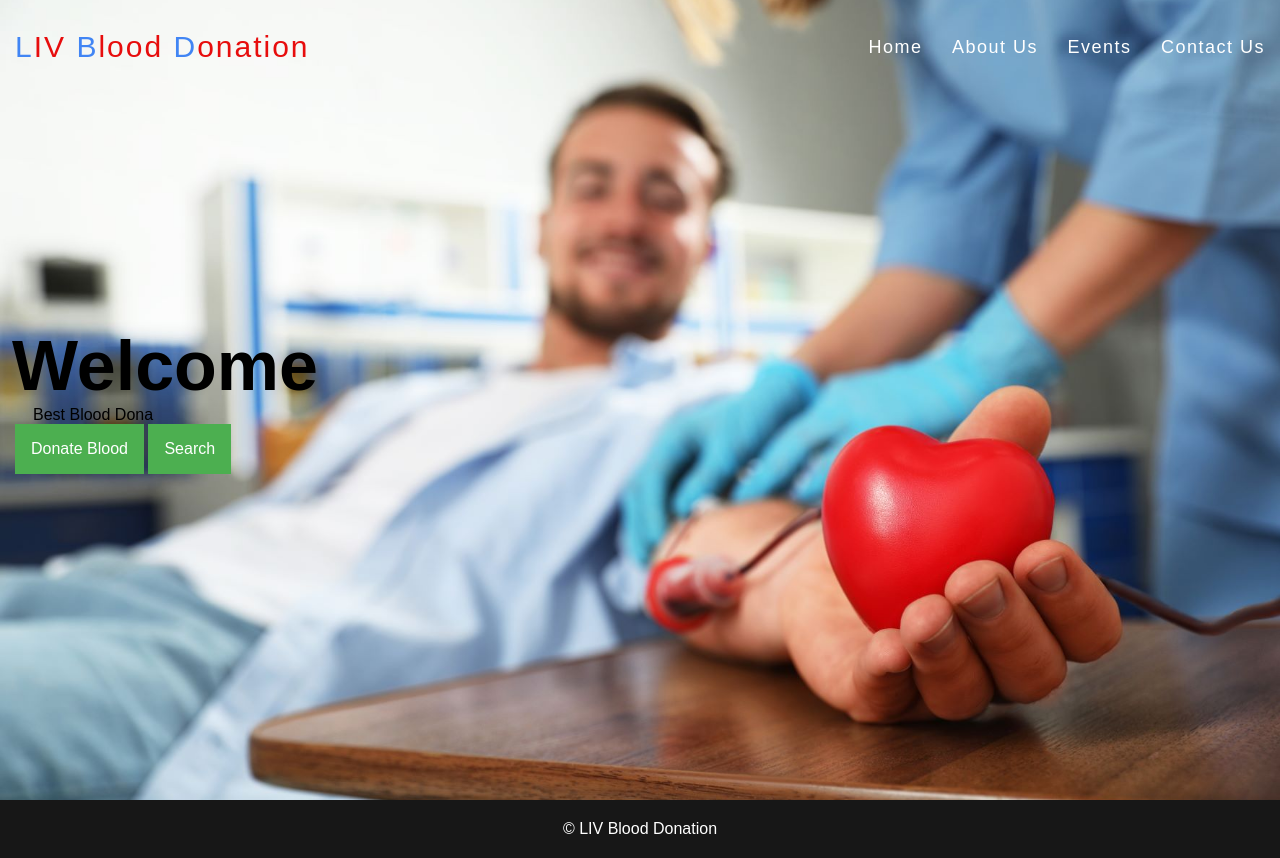
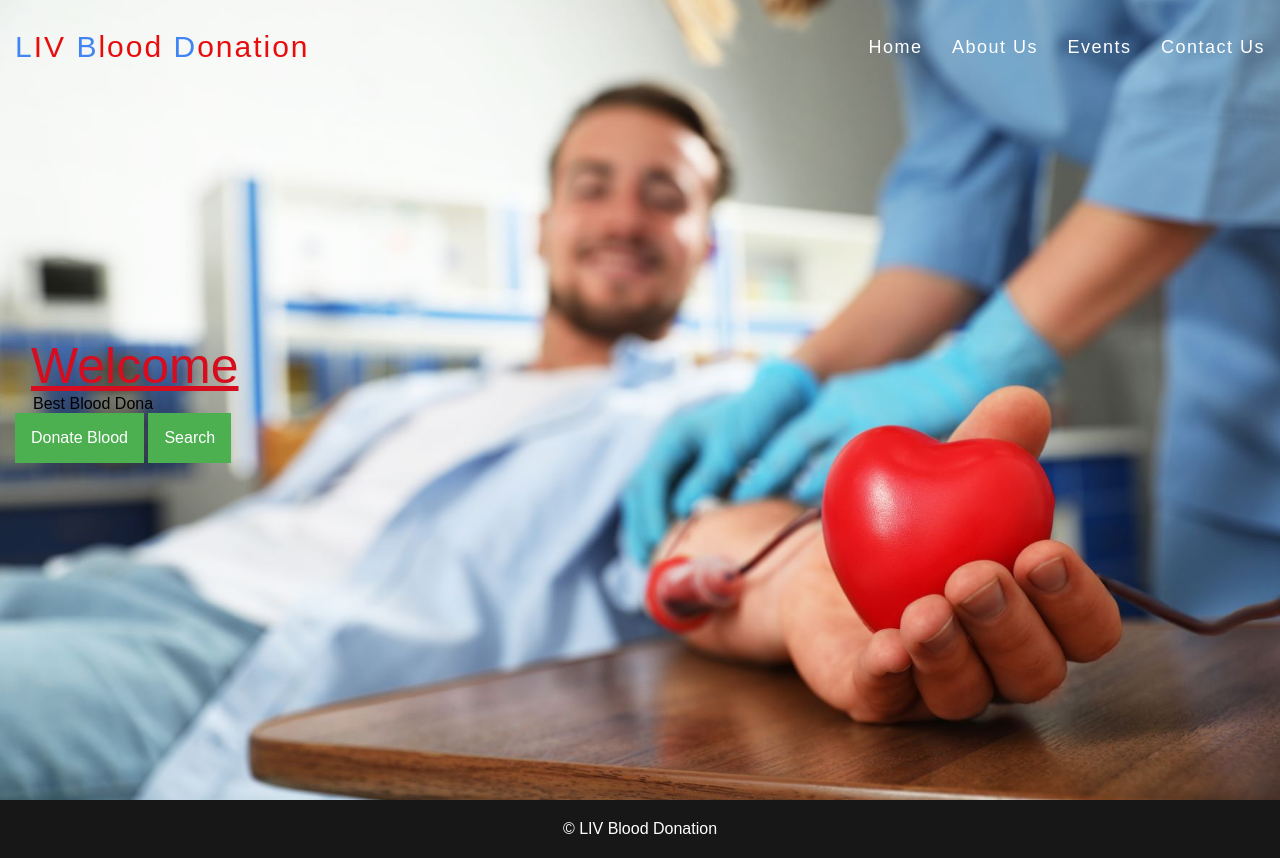
Before and after one commit to Light068068/liv-donationCamp, a plain HTML site: page index.html in a window 1280 px wide. Drawn offline with nearby package versions, Linux system fonts and the light colour scheme.

Commit message:
Update style.css

```diff
--- a/css/style.css
+++ b/css/style.css
@@ -117,10 +117,14 @@ nav.sticky .menu li a:hover {
 }
 
 .home .home-content .text2 {
-  font-size: 70px;
-  font-weight: 600;
-  margin-left: -3px;
+  font-size: 50px;
   animation: zoomInDown 0.5s both ease;
+  padding-left: 1rem;
+  padding-right: 1rem;
+  color:rgb(213, 13, 30);
+  font-family: "ubuntu", fantasy;
+  text-decoration: underline;
+  text-align: center;
 }
 
 .home .home-content .text3 {
```
